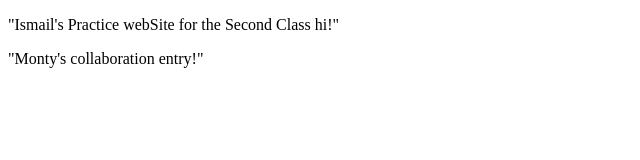
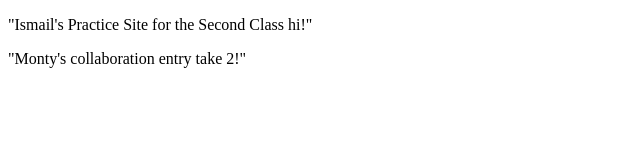
Before and after one commit to IsmailMansuri/GitHub-Practice, a plain HTML site: page index.html in a window 1280 px wide. Shown: the full height of the page, 0-640 px from the left. Drawn offline with Linux system fonts and the light colour scheme.

Commit message:
Update index.html

```diff
--- a/index.html
+++ b/index.html
@@ -7,8 +7,8 @@
     <link href="style.css" rel="stylesheet" type="text/css" />
   </head>
   <body>
-    <p>"Ismail's Practice webSite for the Second Class hi!"</p>
-    <p>"Monty's collaboration entry!"</p>
+    <p>"Ismail's Practice Site for the Second Class hi!"</p>
+    <p>"Monty's collaboration entry take 2!"</p>
     <script src="script.js"></script>
   </body>
 </html>
```
